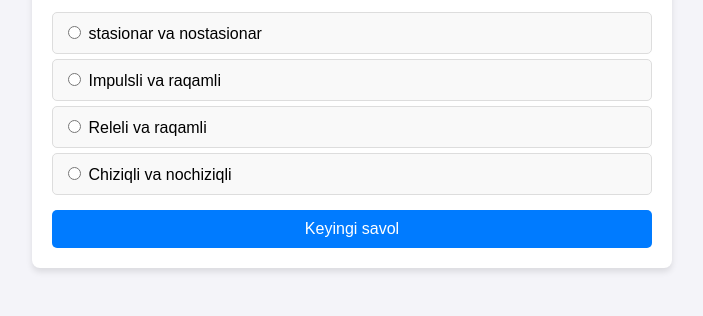
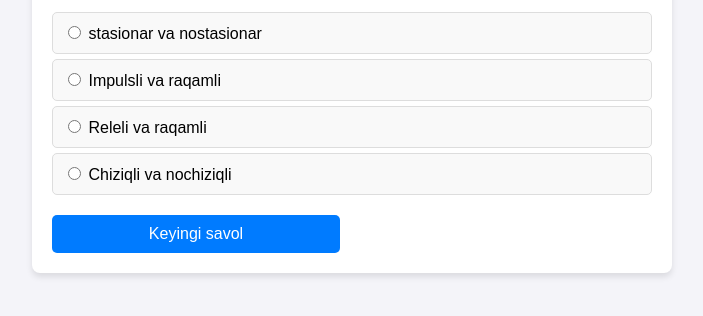
Before and after one commit to Xushnid/yadatest, a plain HTML site: page fan1/200/index.html in a window 1280 px wide. Both pictures are taken after a click on the button "Testni Boshlash". Shown: the part 238-554 px from the top of the page, without its empty margins (288-991 px from the left). Drawn offline with Linux system fonts and the light colour scheme.

Commit message:
Update12003 styles.css

```diff
--- a/fan1/200/styles.css
+++ b/fan1/200/styles.css
@@ -137,3 +137,28 @@ h1 {
     margin-top: 0; /* Sarlavha va tugma orasidagi masofani kamaytirish */
     color: #333;
 }
+
+
+
+/* Oldingi va Keyingi tugmachalarini bitta qatorda ko'rsatish */
+#prevQuestionBtn,
+#nextQuestionBtn {
+    display: inline-block;   /* Yonma-yon qilish uchun inline-block */
+    width: 48%;             /* Har biri konteyner kengligining 48% i, orada 4% bo‘sh joy */
+    margin-top: 10px;       /* Ozgina ustki oraliq */
+    /* Xohlovingizcha boshqa xususiyatlar ham qo‘shishingiz mumkin */
+}
+
+
+#nav-buttons {
+    display: flex;
+    justify-content: space-between; /* Tugmalarni chap va o‘ng tomonlarga ajratish */
+    gap: 10px;                      /* Tugmalar orasidagi oraliq */
+    margin-top: 10px;
+}
+
+/* #nav-buttons ichidagi har bir button uchun */
+#nav-buttons button {
+    width: 48%;
+    /* Boshqa xohlovchi stil xususiyatlari shu yerda */
+}
```
